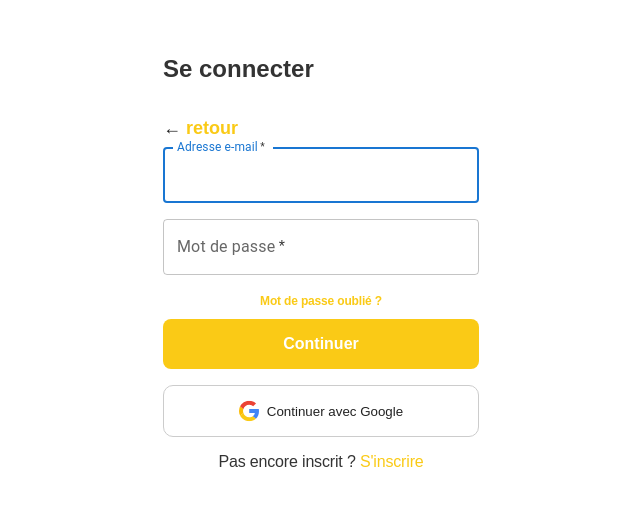
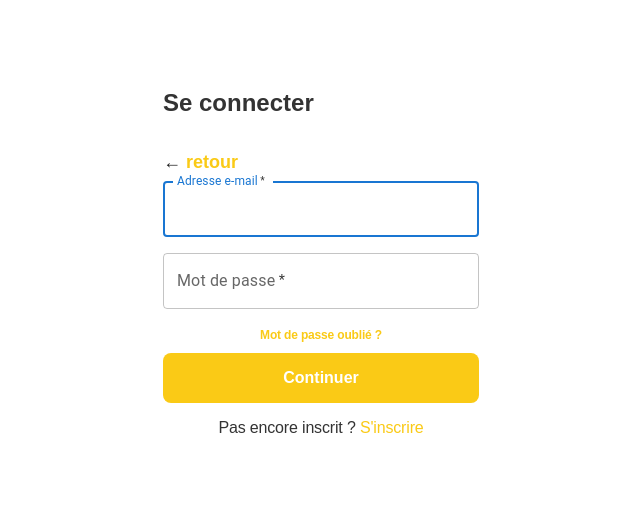
Before and after one commit to AlexisAmadei/PIMobile, a React (Create React App) app in the folder pim-2023/: page /security/login in a window 1280 px wide. Shown: the part 137-642 px from the top of the page, without its empty margins (319-959 px from the left). Built offline with nearby package versions, Linux system fonts and the light colour scheme; no server answers.

Commit message:
remove google sign in

```diff
--- a/pim-2023/src/views/LoginPage.js
+++ b/pim-2023/src/views/LoginPage.js
@@ -62,9 +62,9 @@ export default function LoginPage() {
           <input className="acceptButton" type="submit" value="Continuer" />
           {error && <div style={{ color: "red" }}>{error}</div>}
         </form>
-        <button className="registerWithGoogle" onClick={handleGoogleLogin}>
+        {/* <button className="registerWithGoogle" onClick={handleGoogleLogin}>
           <img src={googleLogo} alt="Google logo" />Continuer avec Google
-        </button>
+        </button> */}
         <p className="returnToLogin">
           Pas encore inscrit ?
           <Link id="linkRouter" to="/security/register"> S'inscrire</Link>
--- a/pim-2023/src/views/RegisterPage.js
+++ b/pim-2023/src/views/RegisterPage.js
@@ -148,9 +148,9 @@ export default function RegisterPage() {
           <input className="acceptButton" type="submit" value="Accepter et continuer" />
           {error && <div style={{ color: "red" }}>{error}</div>}
         </form>
-        <button className="registerWithGoogle" onClick={handleGoogleLogin}>
+        {/* <button className="registerWithGoogle" onClick={handleGoogleLogin}>
           <img src={googleLogo} alt="Google logo" />Continuer avec Google
-        </button>
+        </button> */}
         <p className="returnToLogin">
           Déjà un compte ?
           <Link id="linkRouter" to="/security/login"> Se Connecter</Link>
```
